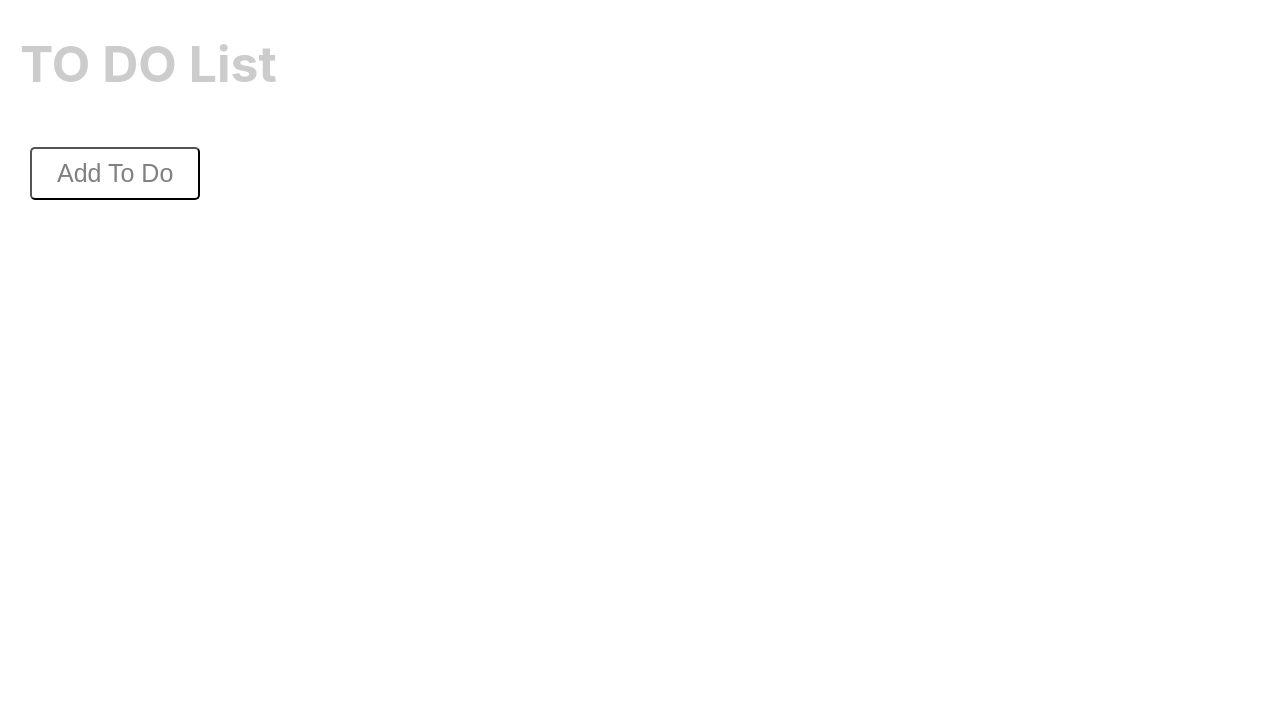
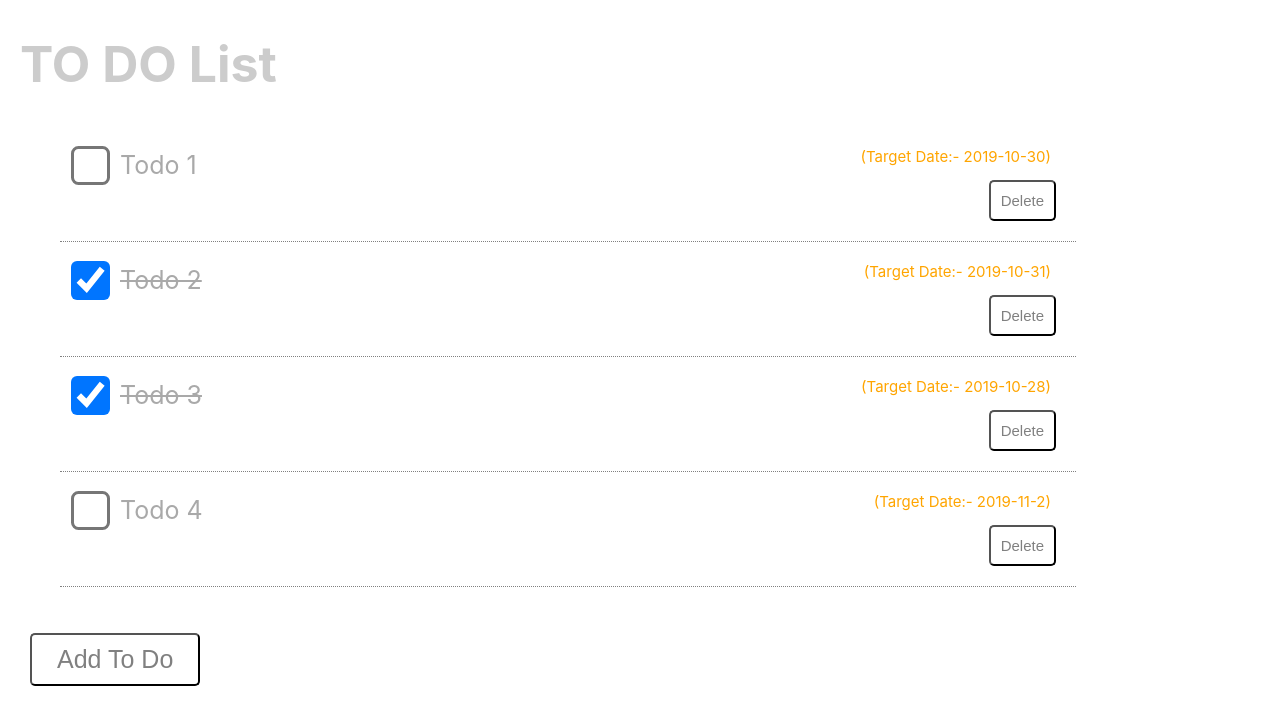
Before and after one commit to ShaileshMak/JavaScript, a React (Create React App) app: page / in a window 1280 px wide. Shown: the top 724 px of the page. Built offline with nearby package versions, Linux system fonts and the light colour scheme.

Commit message:
Fixed Some issues
Adding .gitignore and other files

```diff
--- a/src/components/ToDo/ToDo.js
+++ b/src/components/ToDo/ToDo.js
@@ -2,24 +2,9 @@ import React, { Component } from 'react';
 import "./ToDo.css"
 
 class ToDo extends Component {
-    constructor(props) {
-        super(props)
-
-        this.state = {
-            checked: false
-        }
-    }
-
-    handleChange = () => {
-        this.setState(
-            {
-                checked: !this.state.checked
-            }
-        )
-    }
 
     isToDoDoneClass = () => {
-        return "toDo-label"  + (this.state.checked ? ' toDo-done' : '')
+        return "toDo-label"  + (this.props.checked ? ' toDo-done' : '')
     }
 
     render() {
@@ -27,7 +12,7 @@ class ToDo extends Component {
             <div className="toDo-container">
                 <div>
                     <label>
-                        <input className="toDo-checkbox" type="checkbox" name={`toDo_${this.props.index}`} checked={this.state.checked} onChange={this.handleChange} />
+                        <input className="toDo-checkbox" type="checkbox" name={`toDo_${this.props.index}`} checked={this.props.checked} onChange={() => this.props.onChange(this.props.index)} />
                         <span className={this.isToDoDoneClass()}>{this.props.name}</span>
                     </label>
                     <span className="target-date">{`(Target Date:- ${this.props.targetDate})`}</span>
--- a/src/components/newToDo/NewToDo.js
+++ b/src/components/newToDo/NewToDo.js
@@ -36,13 +36,13 @@ class NewToDo extends Component {
             <form autoComplete="off" onSubmit={this.handleSaveClick}>
                 <div className="form-field-container">
                     <label>
-                        <span class="label-span">To Do : </span>
+                        <span className="label-span">To Do : </span>
                         <input className="toDo-input" type="text" name="newToDo" onChange={this.handleToDoChange}/>
                     </label>
                 </div>
                 <div className="form-field-container">
                     <label>
-                        <span class="label-span">Target Date : </span>
+                        <span className="label-span">Target Date : </span>
                         <input className="toDo-target-date" type="date" onChange={this.handleToDoTargetDateChange}></input>
                     </label>
                 </div>
--- a/src/components/toDoListComponent/ToDoList.js
+++ b/src/components/toDoListComponent/ToDoList.js
@@ -8,7 +8,12 @@ class ToDoList extends Component {
         super(props)
 
         this.state = {
-            toDoList: [],
+            toDoList: [
+                {name: 'Todo 1', index: 0, targetDate: '2019-10-30', checked: false},
+                {name: 'Todo 2', index: 1, targetDate: '2019-10-31', checked: true},
+                {name: 'Todo 3', index: 2, targetDate: '2019-10-28', checked: true},
+                {name: 'Todo 4', index: 3, targetDate: '2019-11-2', checked: false}
+            ],
             showNewToDo: false
         }
     }
@@ -16,7 +21,6 @@ class ToDoList extends Component {
     addToDo = (toDoData) => {
         const newToDoList = this.state.toDoList;
         const length = newToDoList.length;
-
         newToDoList.push({
             name: toDoData.toDoValue,
             targetDate: toDoData.targetDate,
@@ -27,6 +31,13 @@ class ToDoList extends Component {
         this.setState({
             toDoList: newToDoList,
             showNewToDo: false
+        })
+    }
+
+    onChange = (selectedIndex) => {
+        const newToDoList = this.state.toDoList.map((todo, index) => ({...todo, checked: selectedIndex === index ? !todo.checked : todo.checked }));
+        this.setState({
+            toDoList: newToDoList
         })
     }
 
@@ -65,6 +76,7 @@ class ToDoList extends Component {
                     index={toDo.index}
                     targetDate = {toDo.targetDate}
                     checked={toDo.checked}
+                    onChange={this.onChange}
                     deleteToDo={this.deleteToDo}
                     >
                 </ToDo>
```
